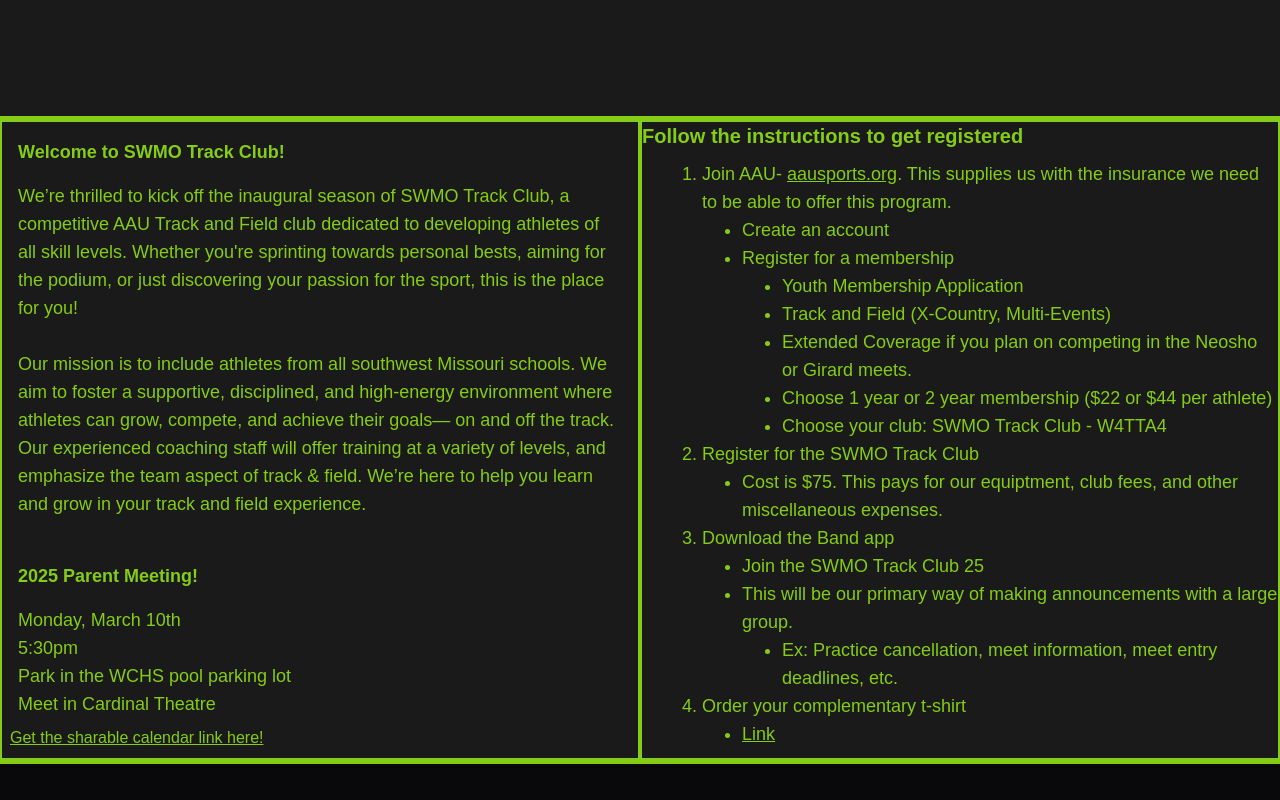
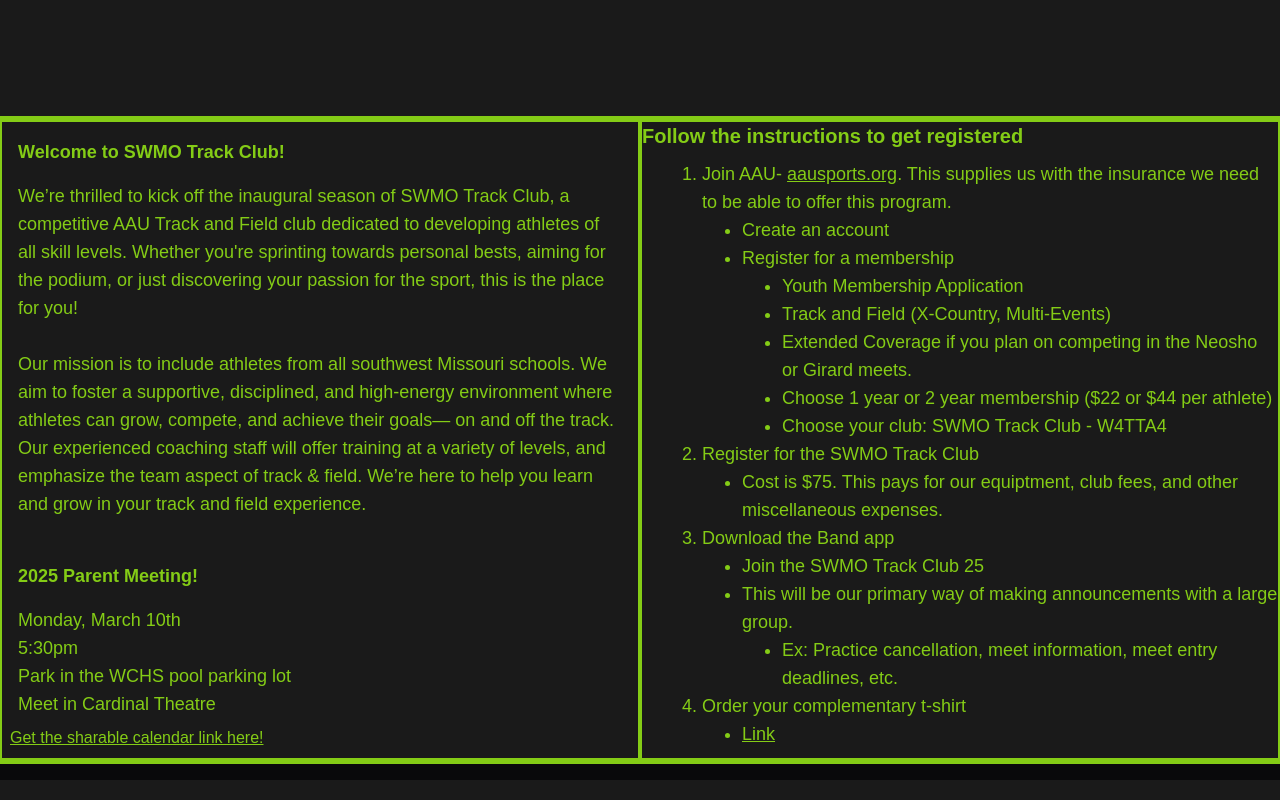
Before and after one commit to rylandavis9/AAU-website, a Next.js app in the folder website/: page / in a window 1280 px wide. Shown: the part 680-1480 px from the top of the page. Built offline with nearby package versions, Linux system fonts and the light colour scheme.

Commit message:
Update bottombar.tsx

```diff
--- a/website/components/bottombar.tsx
+++ b/website/components/bottombar.tsx
@@ -9,7 +9,7 @@ interface Props {
 
   const Bottombar = ({children, ...props}: Props) => {
     return (
-      <div className="flex self-stretch flex-1 w-full min-h-10 bg-zinc-950">
+      <div className="flex self-stretch flex-1 w-full max-h-5 min-h-5 bg-zinc-950">
         <div className="grow shrink m-2 text-med font-semibold text-lime-500"></div>
       </div>
     );
```
